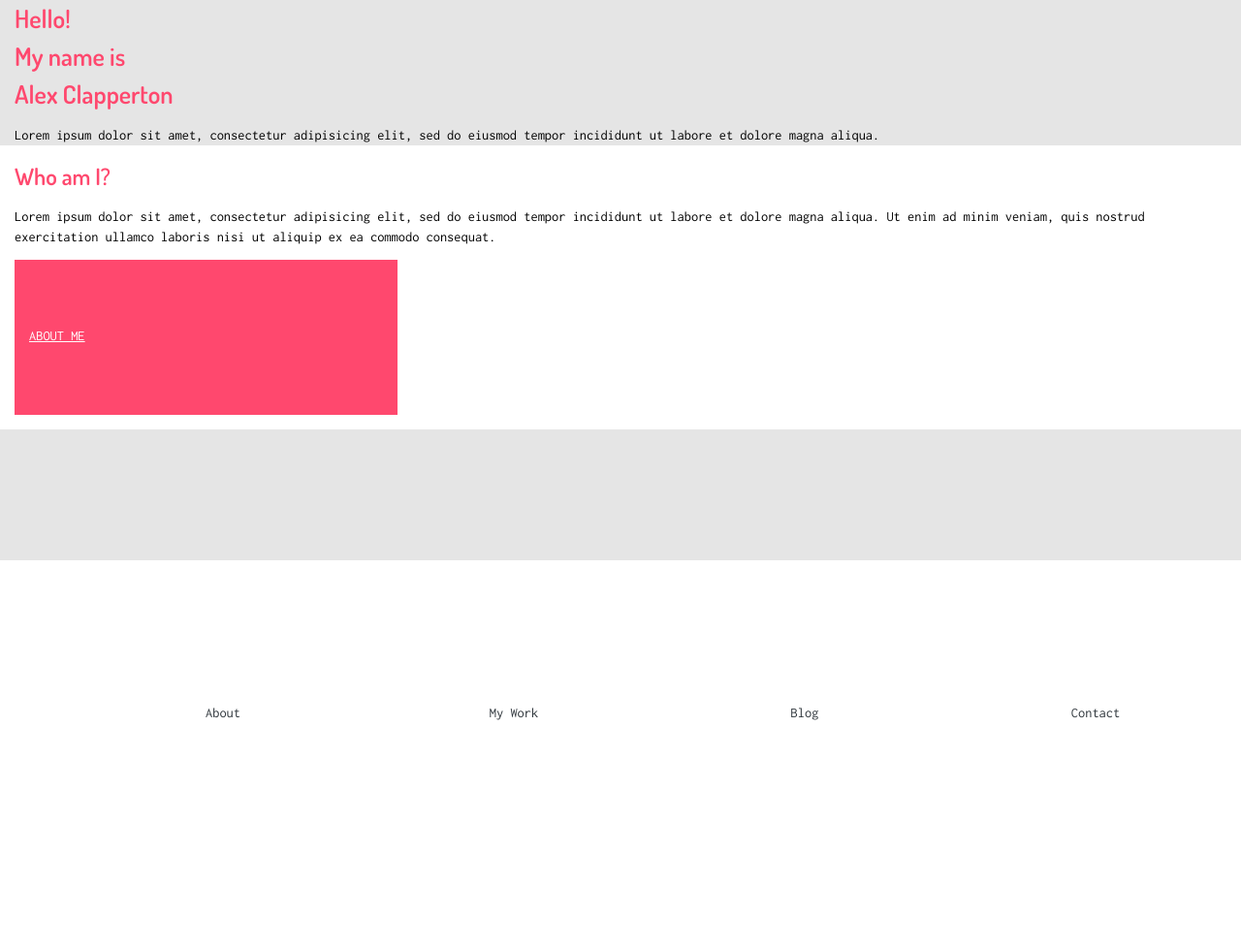
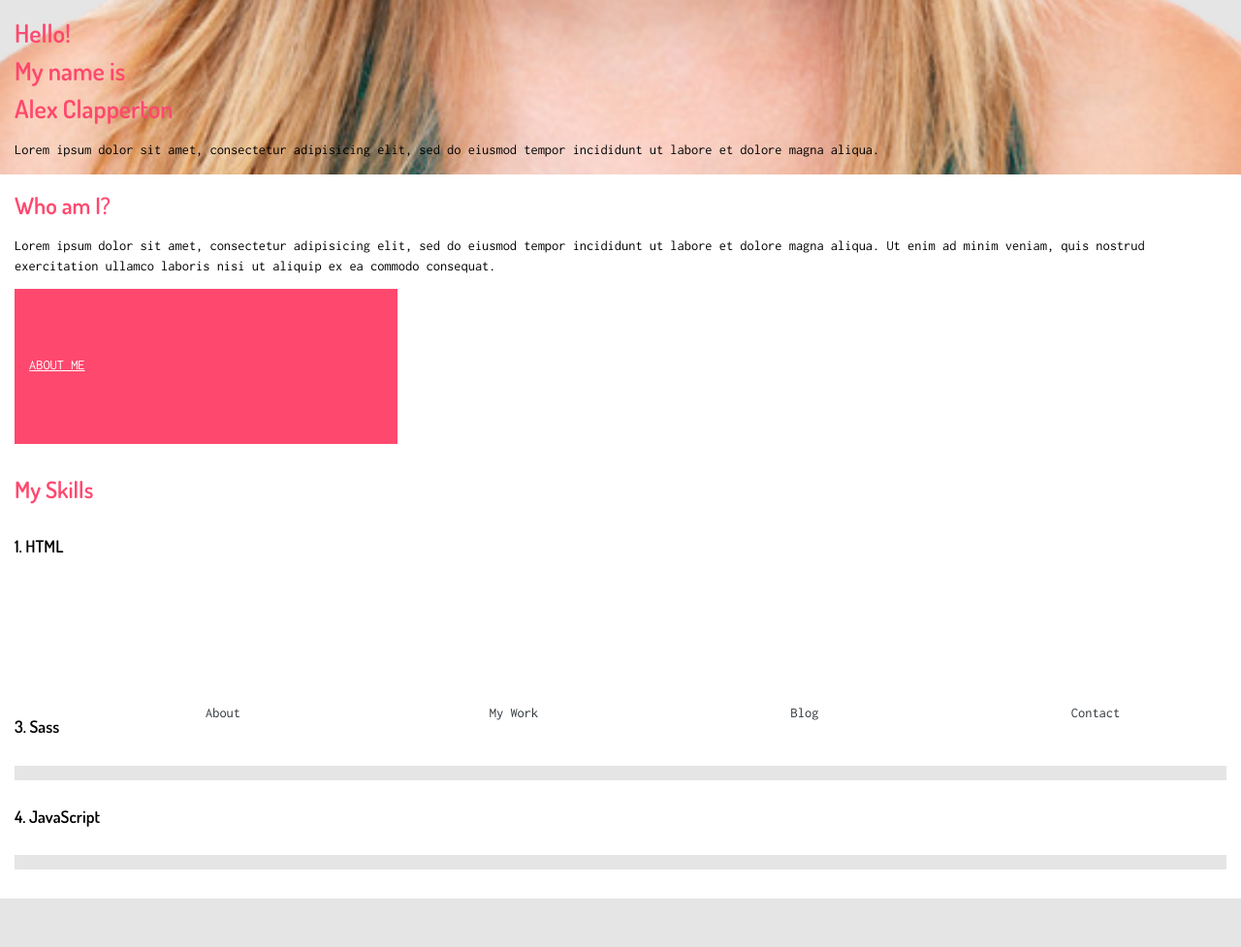
Before and after one commit to Pushedskydiver/alexclapperton.co.uk, a PHP site: page /pages/index.html in a window 1280 px wide. Shown: the part 57-1034 px from the top of the page at 97% size. Before the commit the page ends 800 px from the top, so only its background shows below. Run offline with PHP 8.4, Linux system fonts and the light colour scheme; style sheets or scripts are compiled from the project's sources; some web fonts are replaced.

Commit message:
Add skills section

```diff
--- a/src/js/scripts.js
+++ b/src/js/scripts.js
@@ -207,9 +207,9 @@
     // ==============================================
     init_dummy_link();
     init_scroll_to();
-    init_smooth_scroll_top();
+    //init_smooth_scroll_top();
     // init_contact_form();
-    //init_skills();
+    init_skills();
     //init_portfolio();
 
 })(window.jQuery);
--- a/src/pages/index.html
+++ b/src/pages/index.html
@@ -107,6 +107,59 @@
           </svg>
         </a>
       </section>
+
+
+      <section class="siteSection">
+        <h2>My Skills</h2>
+        <!-- BEGIN : SKILLBARS -->
+        <div class="skillBars">
+          <!-- BEGIN : SKILLBARS WRAPPER -->
+          <div class="skillBars_wrapper">
+            <h5 class="skillBars_title">1. HTML</h5>
+            <!-- BEGIN : SKILLBAR -->
+            <div class="skillBar" data-percent="92%">
+              <p class="skillBar_bar"></p>
+              <span class="skillBar_percent"></span>
+            </div>
+            <!-- END : SKILLBAR -->
+          </div>
+          <!-- END : SKILLBARS WRAPPER -->
+          <!-- BEGIN : SKILLBARS WRAPPER -->
+          <div class="skillBars_wrapper">
+            <h5 class="skillBars_title">2. CSS</h5>
+            <!-- BEGIN : SKILLBAR -->
+            <div class="skillBar" data-percent="95%">
+              <p class="skillBar_bar"></p>
+              <span class="skillBar_percent"></span>
+            </div>
+            <!-- END : SKILLBAR -->
+          </div>
+          <!-- END : SKILLBARS WRAPPER -->
+          <!-- BEGIN : SKILLBARS WRAPPER -->
+          <div class="skillBars_wrapper">
+            <h5 class="skillBars_title">3. Sass</h5>
+            <!-- BEGIN : SKILLBAR -->
+            <div class="skillBar" data-percent="93%">
+              <p class="skillBar_bar"></p>
+              <span class="skillBar_percent"></span>
+            </div>
+            <!-- END : SKILLBAR -->
+          </div>
+          <!-- END : SKILLBARS WRAPPER -->
+          <!-- BEGIN : SKILLBARS WRAPPER -->
+          <div class="skillBars_wrapper">
+            <h5 class="skillBars_title">4. JavaScript</h5>
+            <!-- BEGIN : SKILLBAR -->
+            <div class="skillBar" data-percent="45%">
+              <p class="skillBar_bar"></p>
+              <span class="skillBar_percent"></span>
+            </div>
+            <!-- END : SKILLBAR -->
+          </div>
+          <!-- END : SKILLBARS WRAPPER -->
+        </div>
+        <!-- END : SKILLBARS -->
+      </section>
     </div>
 
 
--- a/src/scss/main.scss
+++ b/src/scss/main.scss
@@ -13,3 +13,4 @@
 @import "partials/navigation";
 @import "partials/banner";
 @import "partials/section";
+@import "partials/skill-bars";
--- a/src/scss/partials/_banner.scss
+++ b/src/scss/partials/_banner.scss
@@ -1,7 +1,10 @@
 .siteBanner {
   position: relative;
-  size: 100% calc(100vh - 107px);
-  @include grid(null, column, center);
+  size: 100% 110vh;
+  @include grid(null, column, null);
+  background: url('../images/person.png') no-repeat center bottom;
+  background-size: 120%;
+  padding: 15px 0;
 }
 
 .siteBanner_Text {
--- a/src/scss/partials/_skill-bars.scss
+++ b/src/scss/partials/_skill-bars.scss
@@ -1,10 +1,10 @@
 .skillBars {
-  padding: 30px 0 0;
+  padding: 15px 0 0;
 }
 
 .skillBars_wrapper {
   @include grid(null, column, center);
-  margin-bottom: 20px;
+  margin-bottom: 10px;
 
   &:last-child {
     margin-bottom: 0;
```
Also changed, not shown: src/images/person.png (added).
